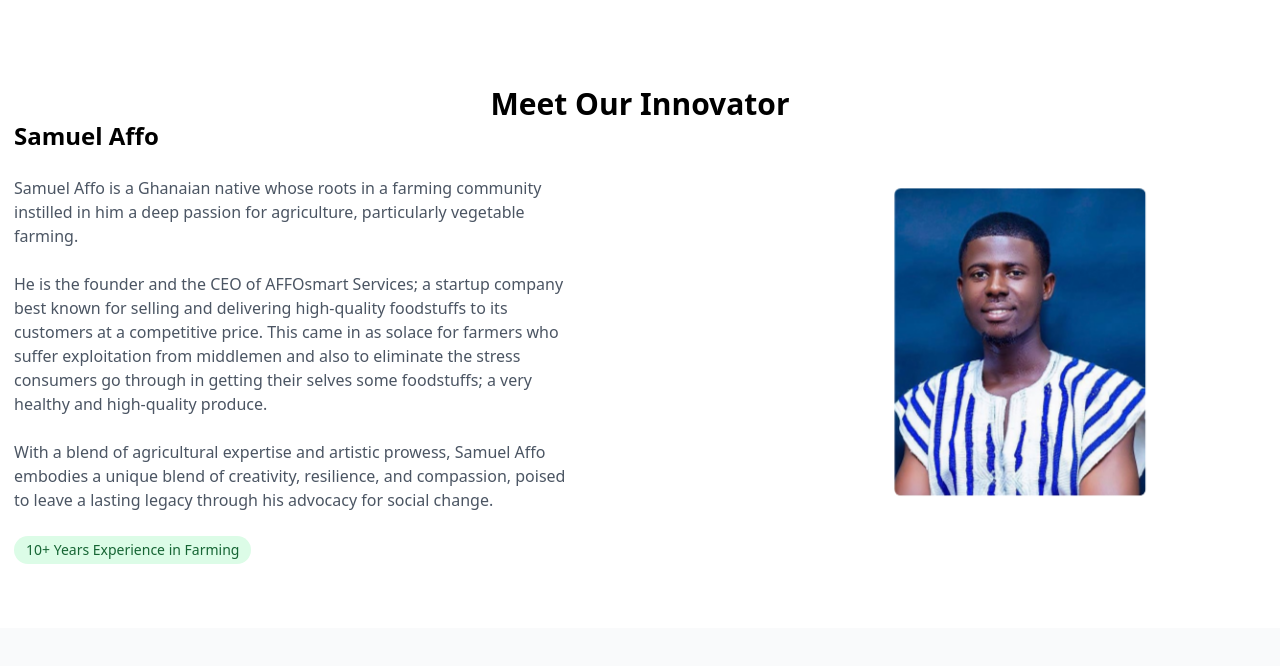
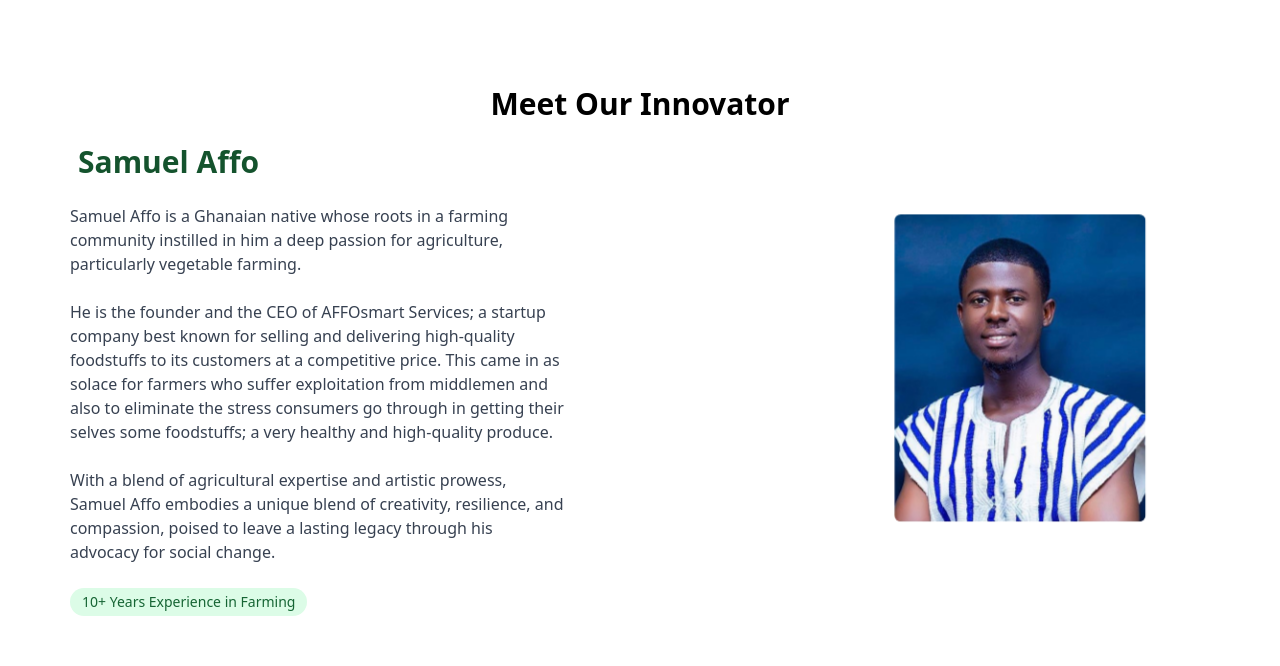
Before and after one commit to GROW-YAI/affosmartservices, a React (Vite) app: page / in a window 1280 px wide. Shown: the part 1140-1806 px from the top of the page. Built offline with nearby package versions, Linux system fonts and the light colour scheme; no server answers.

Commit message:
fixed about innovator margin

```diff
--- a/src/components/About/AboutInnovator.jsx
+++ b/src/components/About/AboutInnovator.jsx
@@ -30,23 +30,23 @@ const AboutInnovator = () => {
                             animate={{ opacity: inView ? 1 : 0, y: inView ? 0 : 50 }}
                             transition={{ duration: 0.7 }}
                         >
-                            <h3 className="text-2xl font-semibold">Samuel Affo</h3>
-                            <p className="text-gray-600">
+                            <h3 className="text-3xl text-green-900 pt-6 ml-16 font-semibold">Samuel Affo</h3>
+                            <p className="text-gray-700 ml-14">
                                 Samuel Affo is a Ghanaian native whose roots in a farming community instilled in him a deep passion for
                                 agriculture, particularly vegetable farming.
                             </p>
-                            <p className="text-gray-600">
+                            <p className="text-gray-700 ml-14">
                                 He is the founder and the CEO of AFFOsmart Services; a startup company best known for selling and
                                 delivering high-quality foodstuffs to its customers at a competitive price. This came in as solace for
                                 farmers who suffer exploitation from middlemen and also to eliminate the stress consumers go through
                                 in getting their selves some foodstuffs; a very healthy and high-quality produce.
                             </p>
-                            <p className="text-gray-600">
+                            <p className="text-gray-700 ml-14">
                                 With a blend of agricultural expertise and artistic prowess, Samuel Affo embodies a unique blend of
                                 creativity, resilience, and compassion, poised to leave a lasting legacy through his advocacy for social
                                 change.
                             </p>
-                            <div className="flex space-x-4">
+                            <div className="flex space-x-4 ml-14">
                                 <span
                                     className="inline-flex items-center px-3 py-1 rounded-full text-sm font-medium bg-green-100 text-green-800">
                                     10+ Years Experience in Farming
```
